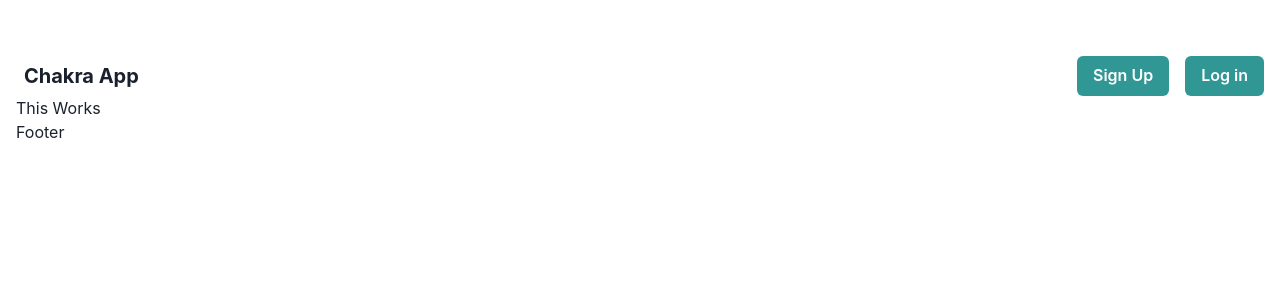
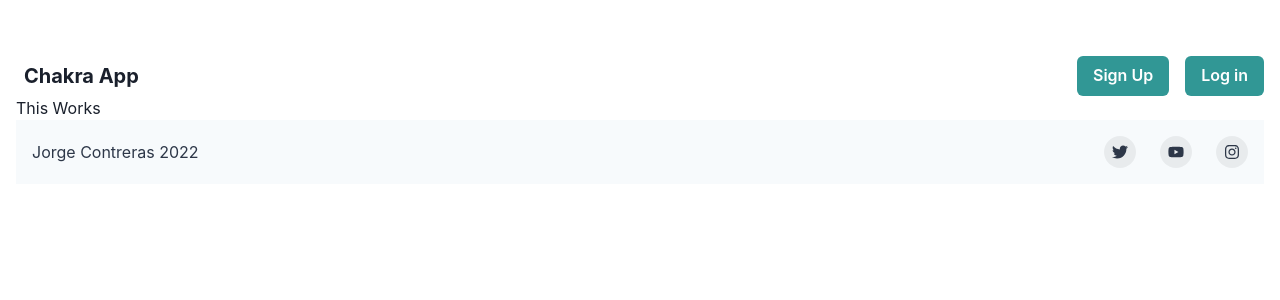
Before and after one commit to jorgecontrerasostos/portfolio, a Next.js app: page / in a window 1280 px wide. Shown: the top 300 px of the page. Built offline with nearby package versions, Linux system fonts and the light colour scheme.

Commit message:
add footer

```diff
--- a/components/Footer.jsx
+++ b/components/Footer.jsx
@@ -1,7 +1,67 @@
-import React from "react";
+import {
+  Box,
+  chakra,
+  Container,
+  Stack,
+  Text,
+  useColorModeValue,
+  VisuallyHidden,
+} from "@chakra-ui/react";
+import { FaInstagram, FaTwitter, FaYoutube } from "react-icons/fa";
+import { ReactNode } from "react";
 
-const Footer = () => {
-  return <div>Footer</div>;
+const SocialButton = ({ children, label, href }) => {
+  return (
+    <chakra.button
+      bg={useColorModeValue("blackAlpha.100", "whiteAlpha.100")}
+      rounded={"full"}
+      w={8}
+      h={8}
+      cursor={"pointer"}
+      as={"a"}
+      href={href}
+      display={"inline-flex"}
+      alignItems={"center"}
+      justifyContent={"center"}
+      transition={"background 0.3s ease"}
+      _hover={{
+        bg: useColorModeValue("blackAlpha.200", "whiteAlpha.200"),
+      }}
+    >
+      <VisuallyHidden>{label}</VisuallyHidden>
+      {children}
+    </chakra.button>
+  );
 };
 
-export default Footer;
+export default function SmallWithSocial() {
+  return (
+    <Box
+      bg={useColorModeValue("gray.50", "gray.900")}
+      color={useColorModeValue("gray.700", "gray.200")}
+    >
+      <Container
+        as={Stack}
+        maxW={"8xl"}
+        py={4}
+        direction={{ base: "column", md: "row" }}
+        spacing={4}
+        justify={{ base: "center", md: "space-between" }}
+        align={{ base: "center", md: "center" }}
+      >
+        <Text>Jorge Contreras 2022</Text>
+        <Stack direction={"row"} spacing={6}>
+          <SocialButton label={"Twitter"} href={"#"}>
+            <FaTwitter />
+          </SocialButton>
+          <SocialButton label={"YouTube"} href={"#"}>
+            <FaYoutube />
+          </SocialButton>
+          <SocialButton label={"Instagram"} href={"#"}>
+            <FaInstagram />
+          </SocialButton>
+        </Stack>
+      </Container>
+    </Box>
+  );
+}
```
